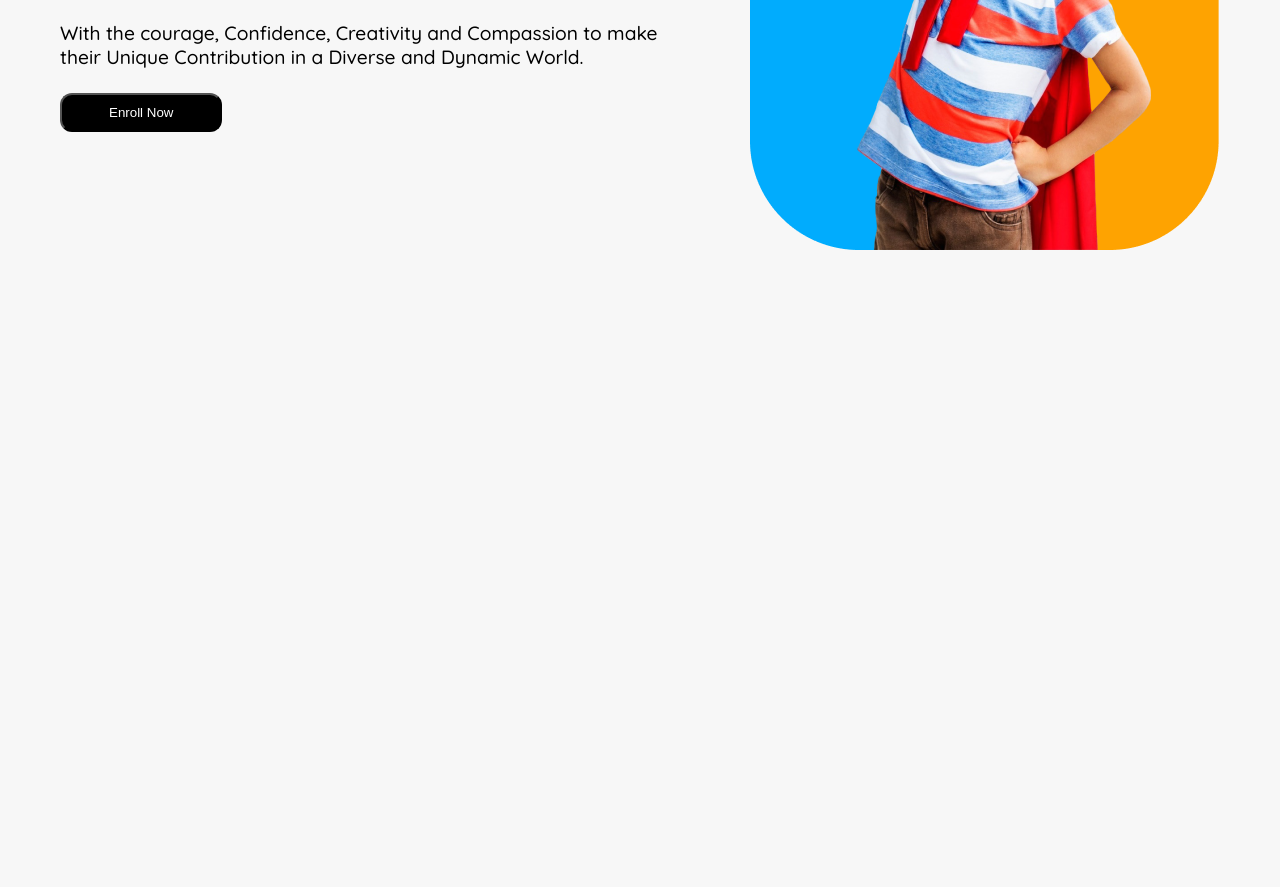
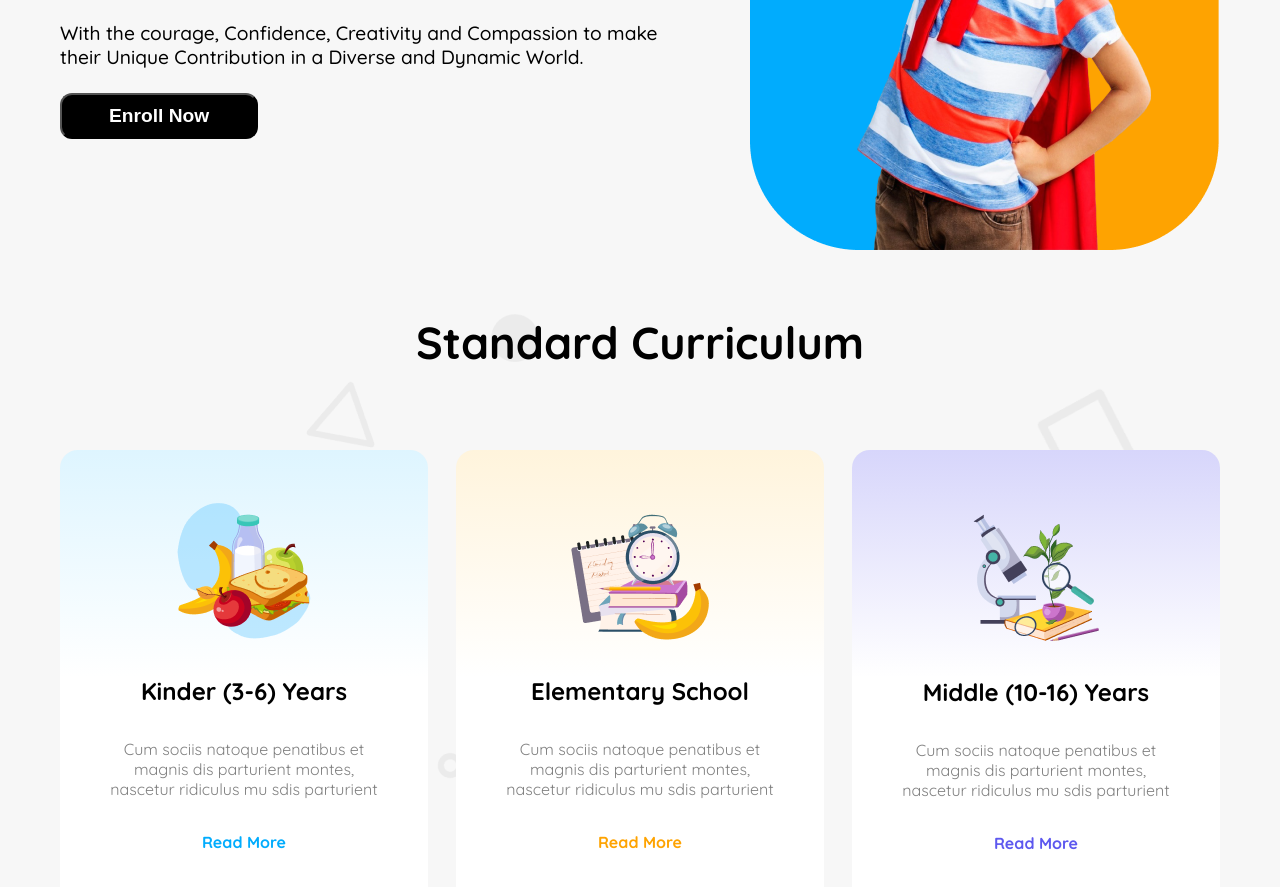
Before and after one commit to md-alamin2/ph-assignment-2, a plain HTML site: page index.html in a window 1280 px wide. Shown: the part 407-1294 px from the top of the page. Before the commit the page ends 800 px from the top, so only its background shows below. Drawn offline with Linux system fonts and the light colour scheme.

Commit message:
added curriculum section

```diff
--- a/index.html
+++ b/index.html
@@ -40,9 +40,42 @@
                 </button>
             </div>
             <div>
-                <img src="assets/hero-kids.png" alt="hero-kids">
+                <img class="hero-img" src="assets/hero-kids.png" alt="hero-kids">
             </div>
         </section>
     </header>
+
+    <main class="main">
+        <section class="curriculum-section">
+            <h3 class="curriculum-section-title">Standard Curriculum</h3>
+
+            <div class="curriculum-card-section">
+                <div class="curriculum-card1">
+                    <img class="curriculum-card1-img" src="assets/kinder.png" alt="kinder">
+                    <h4 class="curriculum-card-title">Kinder (3-6) Years</h4>
+                    <p class="curriculum-card-des">Cum sociis natoque penatibus et magnis dis parturient montes, nascetur ridiculus mu sdis parturient</p>
+                    <a class="des-more sky-blue" href="">Read More</a>
+                </div>
+
+                <div class="curriculum-card2">
+                    <img class="curriculum-card2-img" src="assets/elementary.png" alt="kinder">
+                    <h4 class="curriculum-card-title">Elementary School</h4>
+                    <p class="curriculum-card-des">Cum sociis natoque penatibus et magnis
+                        dis parturient montes, nascetur ridiculus
+                        mu sdis parturient</p>
+                    <a class="des-more orange" href="">Read More</a>
+                </div>
+
+                <div class="curriculum-card3">
+                    <img class="curriculum-card3-img" src="assets/middle.png" alt="kinder">
+                    <h4 class="curriculum-card-title">Middle (10-16) Years</h4>
+                    <p class="curriculum-card-des">Cum sociis natoque penatibus et magnis
+                        dis parturient montes, nascetur ridiculus
+                        mu sdis parturient</p>
+                    <a class="des-more blue-violet" href="">Read More</a>
+                </div>
+            </div>
+        </section>
+    </main>
 </body>
 </html>
--- a/styles/style.css
+++ b/styles/style.css
@@ -114,10 +114,82 @@
 .btn-2 a{
     text-decoration: none;
     color: white;
+    font-size: 1.2rem;
+    font-weight: bold;
 }
 .hero-img{
     width: 100%;
 }
+
+/* main section style */
+.main{
+    background-image: url(../assets/bg.png);
+}
+/* curriculum-section styles */
+
+.curriculum-section{
+    max-width: 1160px;
+    margin: 0 auto;
+}
+.curriculum-section-title{
+    font-size: 2.8rem;
+    font-weight: bold;
+    text-align: center;
+    margin-top: 60px;
+}
+.curriculum-card-section{
+    display: flex;
+    gap: 28px;
+    justify-content: center;
+    margin-top: 80px;
+}
+.curriculum-card1{
+    background-color: white;
+    background-image: linear-gradient(to bottom , rgba(222, 245, 255, 1) 0%, rgba(255, 255, 255, 0) 50%);
+    text-align: center;
+    border-radius: 18px;
+    padding: 52px 40px;
+}
+.curriculum-card-title{
+    font-size: 1.5rem;
+    font-weight: bold;
+    margin-top: 32px;
+}
+.curriculum-card-des{
+    color: rgba(128, 128, 128, 1);
+    font-size: 1rem;
+    font-weight: 400;
+    margin-top: 33px;
+}
+.des-more{
+    text-decoration: none;
+    font-size: 1rem;
+    font-weight: bold;
+    display: block;
+    margin-top: 33px;
+}
+
+.curriculum-card2-img,
+.curriculum-card3-img{
+    margin-top: 12px;
+}
+
+.curriculum-card2{
+    background-color: white;
+    background-image: linear-gradient( 180deg, rgba(255, 244, 220, 1) 0%, rgba(255, 255, 255, 0) 50%);
+    text-align: center;
+    border-radius: 18px;
+    padding: 52px 40px;
+}
+
+.curriculum-card3{
+    background-color: white;
+    background-image: linear-gradient(to bottom , rgba(93, 88, 239, 0.247) 0%, rgba(255, 255, 255, 0) 50%);
+    text-align: center;
+    border-radius: 18px;
+    padding: 52px 40px;
+}
+
 /* responsive styles for small device */
 @media screen and (max-width: 576px) {
     /* navbar styles */
@@ -136,7 +208,7 @@
     }
     .menu-icon{
         display: inline;
-        margin-right: 16px;
+        margin-right: 10px;
     }
 
     /* hero section */
@@ -144,9 +216,16 @@
         flex-direction: column-reverse;
         text-align: center;
         gap: 20px;
-        margin-top: 20px;
+        margin: 20px 20px 0 20px;
     }
     .hero-title{
         margin-top: 0;
     }
+
+    /* curriculum-section styles */
+
+    .curriculum-card-section{
+        flex-direction: column;
+        margin: 20px 20px;
+    }
 }
```
